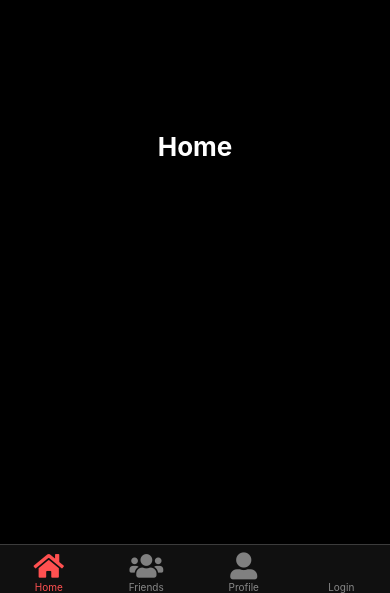
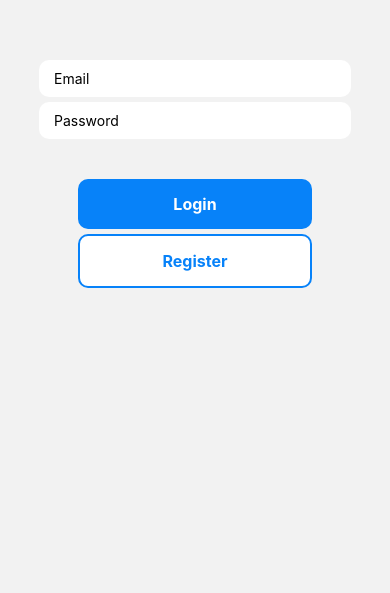
Before and after one commit to blakeaolson/Nightlife, a React Native app: screen / in a window 390 px wide. Shown: the part 251-844 px from the top of the page. Built offline with nearby package versions, Linux system fonts and the light colour scheme.

Commit message:
Changed login to beginning

```diff
--- a/App.tsx
+++ b/App.tsx
@@ -1,9 +1,9 @@
 import * as React from 'react';
-import MainContainer from './Navigation/MainContainer';
+import MainNavigation from './Navigation/MainNavigation';
 
 export default function App() {
 
   return (
-    <MainContainer/>
+    <MainNavigation/>
   );
 }
--- a/Navigation/MainContainer.tsx
+++ b/Navigation/MainContainer.tsx
@@ -25,7 +25,7 @@ export default function MainContainer(){
   };
 
   return(
-    <NavigationContainer theme={mainTheme}>
+    <NavigationContainer theme={mainTheme} independent={true}>
       <Tab.Navigator
         initialRouteName='Home'
         screenOptions={ ({route}) => ({
@@ -58,7 +58,6 @@ export default function MainContainer(){
         <Tab.Screen name={'Home'} component={Main}/>
         <Tab.Screen name={'Friends'} component={Friends}/>
         <Tab.Screen name={'Profile'} component={Profile}/>
-        <Tab.Screen name={'Login'} component={Login}/>
       </Tab.Navigator>
     </NavigationContainer>
   )
--- /dev/null
+++ b/Navigation/MainNavigation.tsx
@@ -0,0 +1,19 @@
+import * as React from 'react';
+import { NavigationContainer } from '@react-navigation/native';
+import { createNativeStackNavigator } from '@react-navigation/native-stack';
+
+import MainContainer from './MainContainer';
+import Login from './screens/login';
+const Stack = createNativeStackNavigator();
+
+export default function MainNavigation() {
+
+  return (
+    <NavigationContainer>
+      <Stack.Navigator>
+        <Stack.Screen options={{ headerShown: false }} name="Login" component={Login} />
+        <Stack.Screen options={{headerShown: false}} name="MainContainer" component={MainContainer} />
+      </Stack.Navigator>
+    </NavigationContainer>
+  );
+}
--- a/Navigation/screens/login.tsx
+++ b/Navigation/screens/login.tsx
@@ -1,11 +1,16 @@
 import { useNavigation } from '@react-navigation/core'
 import React, { useEffect, useState } from 'react'
 import { KeyboardAvoidingView, StyleSheet, Text, TextInput, TouchableOpacity, View} from 'react-native';
+import type { NativeStackNavigationProp } from '@react-navigation/native-stack';
 
 export default function Login() {
     const [email, setEmail] = useState('')
     const [password, setPassword] = useState('')
-    const navigation = useNavigation()
+    const navigation = useNavigation<NativeStackNavigationProp<any>>()
+
+    const handleSignUp = () => {
+      navigation.replace("MainContainer");
+    }
     return (
         <KeyboardAvoidingView
           style={styles.container}
@@ -35,7 +40,7 @@ export default function Login() {
               <Text style={styles.buttonText}>Login</Text>
             </TouchableOpacity>
             <TouchableOpacity
-              //onPress={handleSignUp}
+              onPress={handleSignUp}
               style={[styles.button, styles.buttonOutline]}
             >
               <Text style={styles.buttonOutlineText}>Register</Text>
--- a/package.json
+++ b/package.json
@@ -11,6 +11,8 @@
   "dependencies": {
     "@react-navigation/bottom-tabs": "^6.5.7",
     "@react-navigation/native": "^6.1.6",
+    "@react-navigation/native-stack": "^6.9.12",
+    "@react-navigation/stack": "^6.3.16",
     "expo": "~48.0.4",
     "expo-status-bar": "~1.4.4",
     "firebase": "^9.17.2",
```
Also changed, not shown: 1 other file (tests, documents, lock files or other folders).
